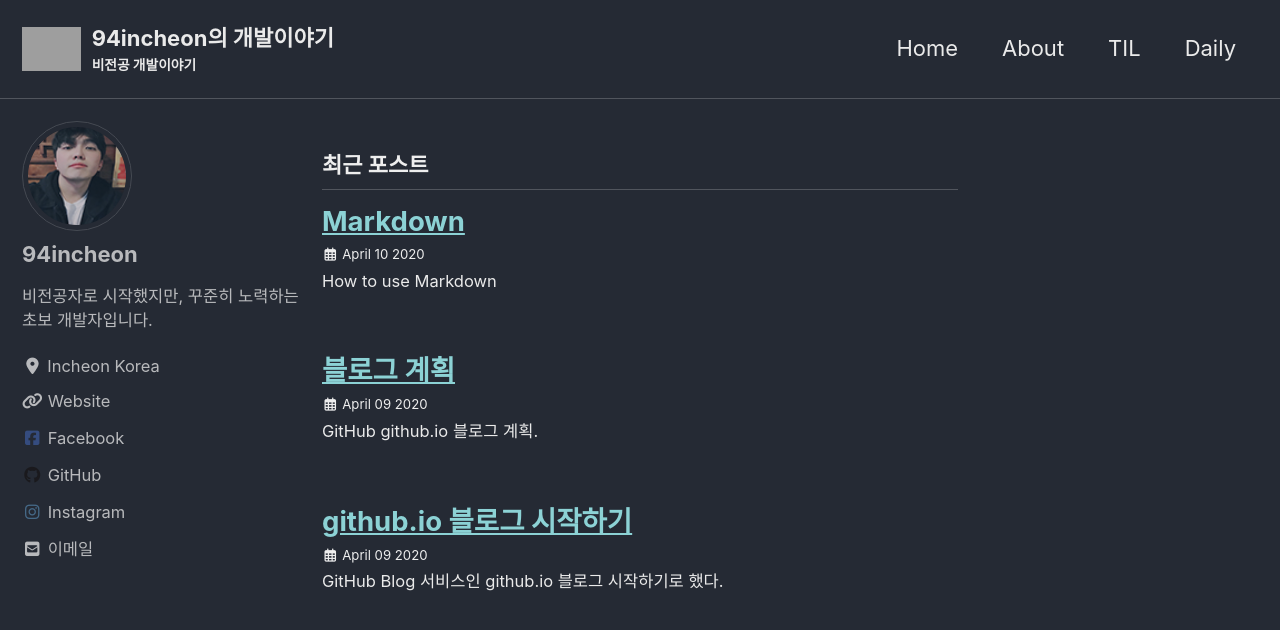
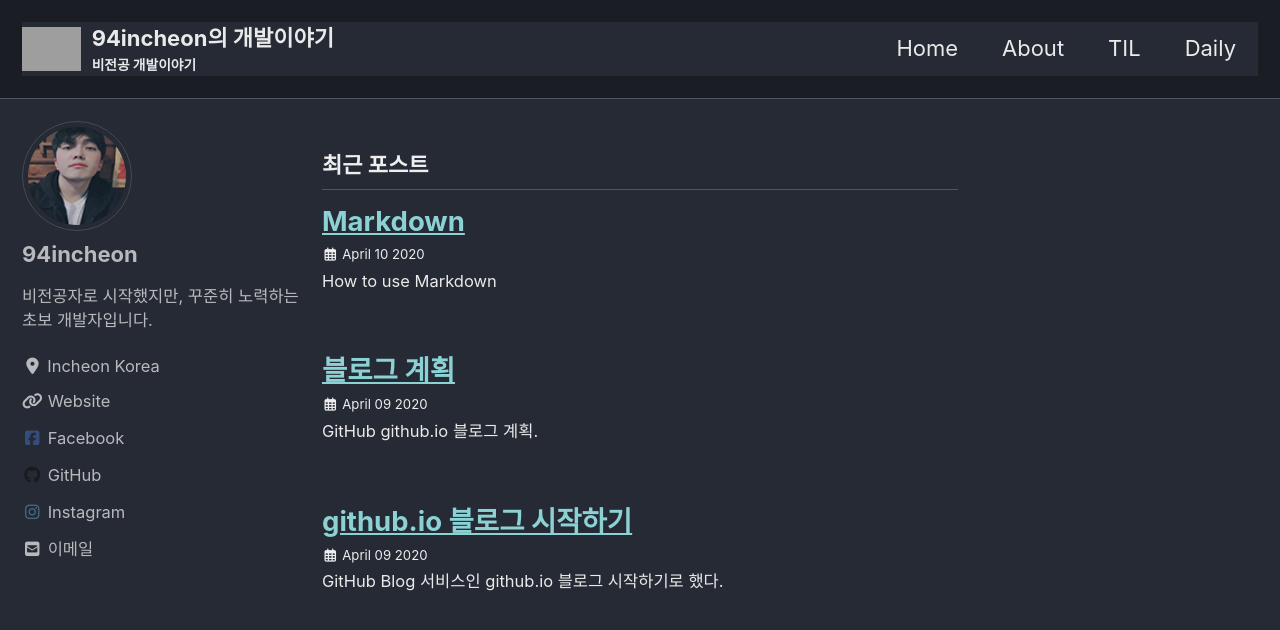
Before and after one commit to renine94/94incheon.github.io, a Jekyll site: the page built from index.markdown, in a window 1280 px wide and 900 px high. Shown: the top 630 px of the window. Built offline with Jekyll 4.4.1, drawn with Linux system fonts in a browser that asks for light colours; cached includes are drawn as plain includes; nearby versions of some CDN libraries; the list of posts is cut into pages by our own code; grey boxes are pictures that could not be loaded.

Commit message:
배너색상변경

```diff
--- a/_sass/minimal-mistakes/_masthead.scss
+++ b/_sass/minimal-mistakes/_masthead.scss
@@ -10,6 +10,7 @@
   -webkit-animation-delay: 0.15s;
   animation-delay: 0.15s;
   z-index: 20;
+  background-color: #1a1d24;
 
   &__inner-wrap {
     @include clearfix;
@@ -67,6 +68,7 @@
 
   .site-nav {
     margin-left: 0;
+    background-color: #1a1d24;
 
     @include breakpoint($small) {
       float: right;
```
